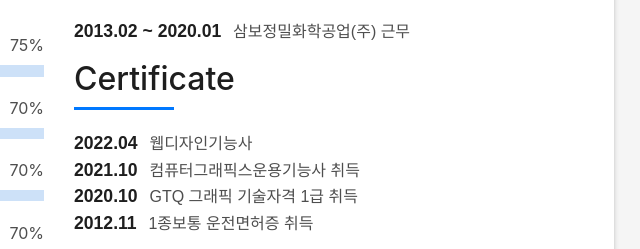
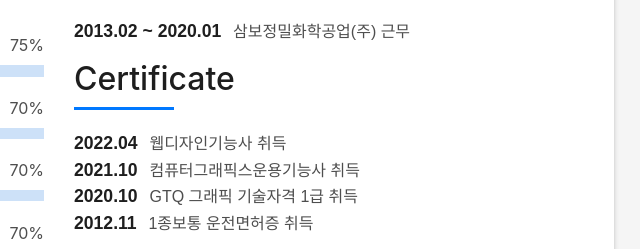
Before and after one commit to kimjinsung0103/portfolio, a plain HTML site: page index.html in a window 1280 px wide. Shown: the part 1120-1369 px from the top of the page, 581-1221 px from the left. Drawn offline with Linux system fonts and the light colour scheme; files whose address does not match are found by name.

Commit message:
Update index.html

```diff
--- a/index.html
+++ b/index.html
@@ -163,7 +163,7 @@
                     </h5>
                   </div>
                   <p class="lead">
-                  <span class="title-s">2022.04</span> 웹디자인기능사 <br>
+                  <span class="title-s">2022.04</span> 웹디자인기능사 취득<br>
                    <span class="title-s">2021.10</span> 컴퓨터그래픽스운용기능사 취득<br>
                     <span class="title-s">2020.10</span> GTQ 그래픽 기술자격 1급 취득<br>
                     <span class="title-s">2012.11</span> 1종보통 운전면허증 취득
```
